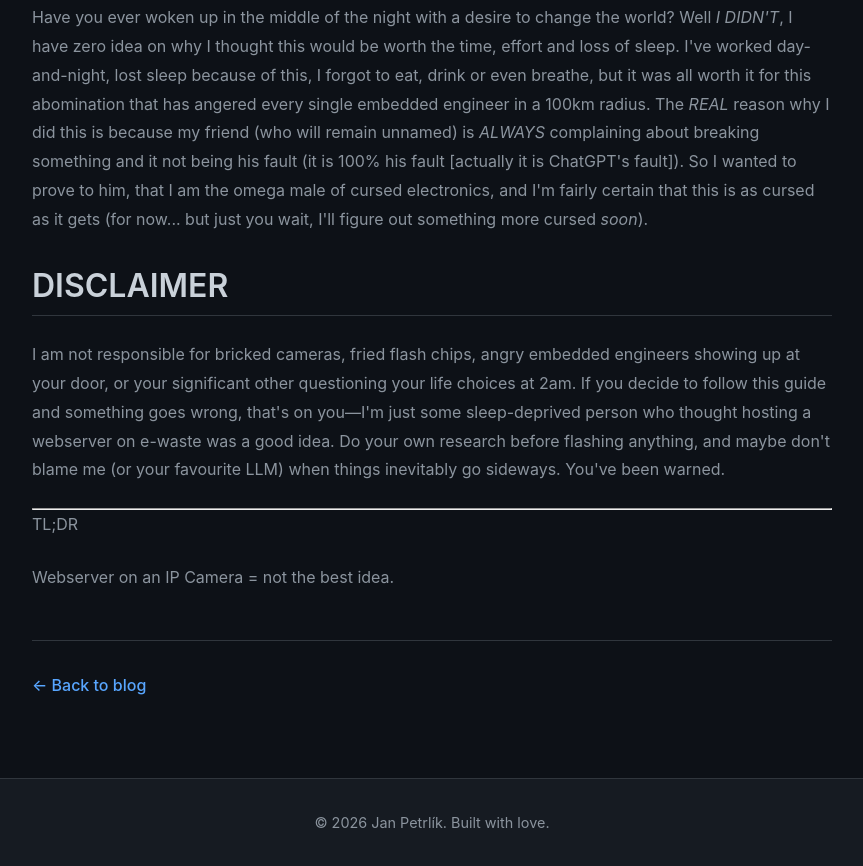
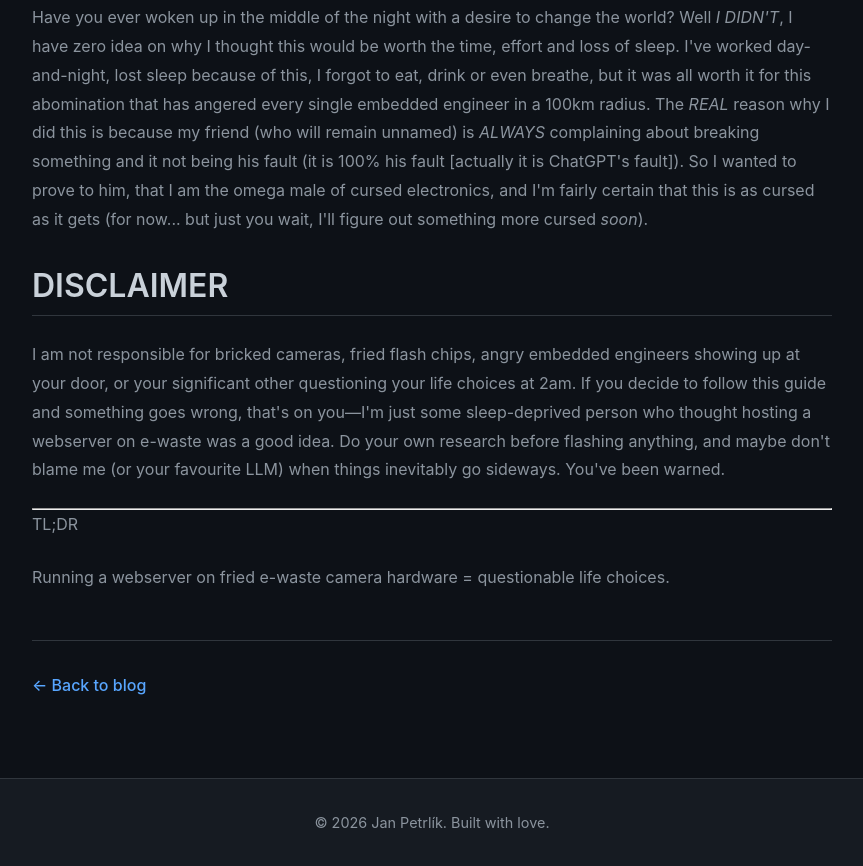
Before and after one commit to Jan64X/janpetrlik.com, an Astro site: page /blog/ewaste-camera in a window 1280 px wide. Shown: the part 2824-3690 px from the top of the page, without its empty margins (208-1071 px from the left). Built offline with nearby package versions, Linux system fonts and the light colour scheme; Astro itself is replaced by a stand-in of ours.

Commit message:
edit TL;DR on ewaste-camera blog post

```diff
--- a/src/content/blog/ewaste-camera.mdx
+++ b/src/content/blog/ewaste-camera.mdx
@@ -74,4 +74,4 @@ I am not responsible for bricked cameras, fried flash chips, angry embedded engi
 
 TL;DR
 
-Webserver on an IP Camera = not the best idea.
+Running a webserver on fried e-waste camera hardware = questionable life choices.
```
